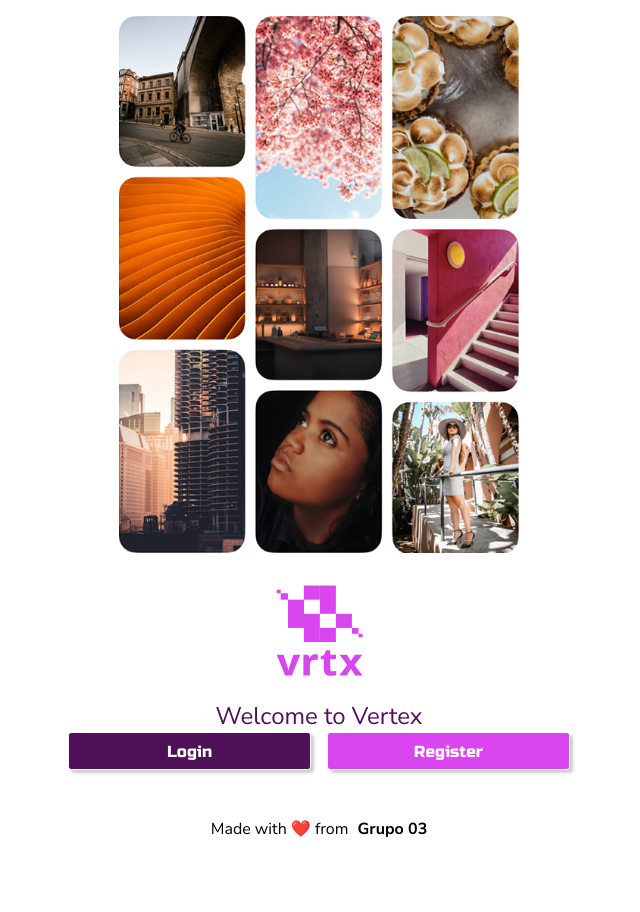
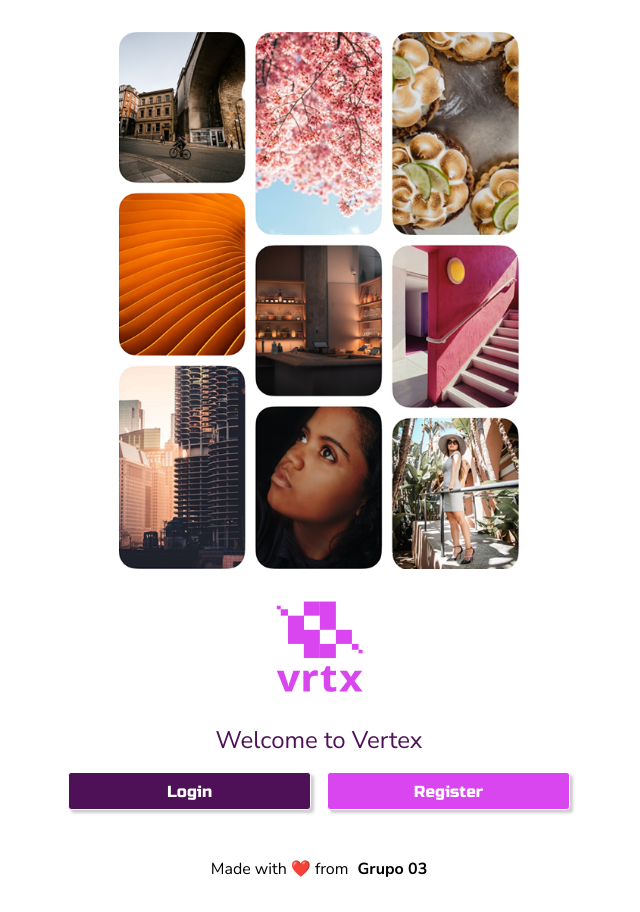
Before and after one commit to rodo08/vertex-front, a Vue app: page / in a window 1280 px wide. Shown: the whole page, without its empty margins (321-961 px from the left). Before the commit the page ends 856 px from the top, so only its background shows below. Built offline with nearby package versions, Linux system fonts and the light colour scheme.

Commit message:
Add padding at home items

```diff
--- a/src/views/HomeView.vue
+++ b/src/views/HomeView.vue
@@ -40,6 +40,7 @@ const register = () => {
 .home-main {
   background-color: #fff;
   margin: 0 auto;
+  padding: 1rem;
   h1 {
     color: #4e1057;
   }
@@ -60,12 +61,13 @@ section {
   display: flex;
   flex-direction: row;
   justify-content: center;
+  width: 100%;
   gap: 1rem;
 }
 
 h1 {
   margin: 0;
-  padding: 0.5rem 0 0 0;
+  padding: 1rem 0;
   font-size: 1.5rem;
   font-family: 'Nunito Sans', sans-serif;
 }
```
